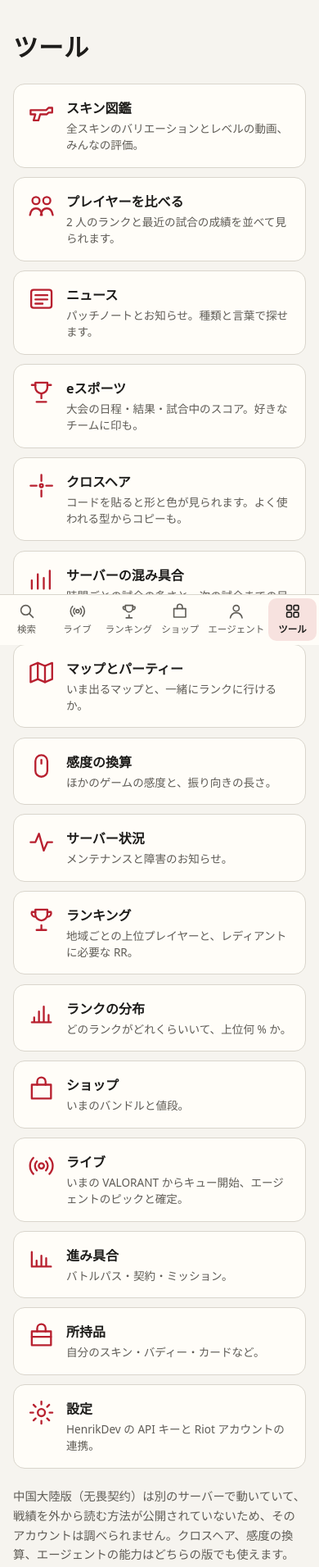
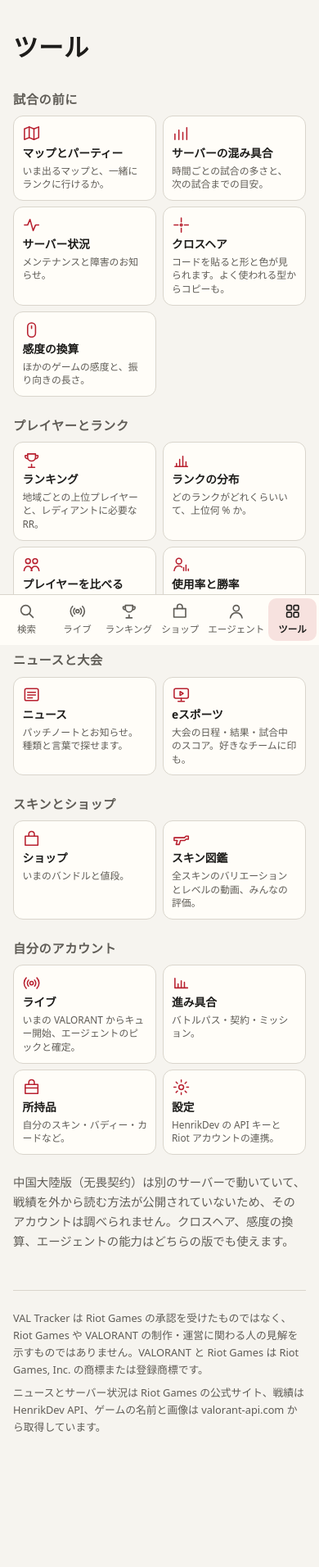
Before and after one commit to AlstRafe/valorant-project, a Flask app: page /tools in a window 390 px wide. Shown: the part 57-1969 px from the top of the page at 82% size. After the commit the page ends 1804 px from the top, so only its background shows below. Run offline with Flask 3, Linux system fonts and the light colour scheme; some libraries are stand-ins or nearby versions.

Commit message:
VAL Tracker: tools by kind, the owner's box on the top page, more on /live (#22)
/tools is grouped into kinds (2 columns on phones) with an owner-only section; the top page shows the owner a 自分 box; /live shows each open-name player's act record and best tier, each team's average rank, and a link to the match that just ended.

Co-Authored-By: Claude Opus 5.5 <noreply@anthropic.com>
Claude-Session: https://claude.ai/code/session_01AYumRpoHe1seYMS5umcu4w

```diff
--- a/valtracker/static/css/app.css
+++ b/valtracker/static/css/app.css
@@ -2369,6 +2369,83 @@ code {
   line-height: 1.5;
 }
 
+/* The top page's 自分 box (the owner only): their own page, the game now, the pass and the collection. */
+.me-box {
+  margin: 1.6rem 0 0;
+}
+.me-links {
+  display: grid;
+  grid-template-columns: repeat(auto-fill, minmax(min(100%, 11rem), 1fr));
+  gap: 0.5rem;
+  margin: 0.6rem 0 0;
+  padding: 0;
+  list-style: none;
+}
+.me-links a {
+  display: grid;
+  gap: 0.15rem;
+  height: 100%;
+  padding: 0.7rem 0.85rem;
+  border: 1px solid var(--rule);
+  border-radius: 12px;
+  background: var(--card);
+  color: var(--ink);
+  text-decoration: none;
+}
+.me-links a:hover {
+  border-color: var(--accent);
+}
+.me-links small {
+  color: var(--soft);
+  font-size: 0.8rem;
+  overflow-wrap: anywhere;
+}
+@media (max-width: 34rem) {
+  .me-links {
+    grid-template-columns: repeat(2, minmax(0, 1fr));
+  }
+}
+
+/* The tools by kind: on phones two to a row, the picture above the words, so the page is not three screens long. */
+.tool-section h2 {
+  margin: 1.6rem 0 0;
+  color: var(--soft);
+  font-size: 0.95rem;
+  letter-spacing: 0.04em;
+}
+.tool-section:first-of-type h2 {
+  margin-top: 0.6rem;
+}
+.tool-grid {
+  margin-top: 0.6rem;
+}
+@media (max-width: 34rem) {
+  .tool-grid {
+    grid-template-columns: repeat(2, minmax(0, 1fr));
+    gap: 0.45rem;
+  }
+  .tool-grid a {
+    grid-template-columns: 1fr;
+    align-content: start;
+    gap: 0.2rem;
+    padding: 0.6rem 0.65rem 0.7rem;
+    border-radius: 12px;
+  }
+  .tool-grid svg {
+    grid-row: auto;
+    width: 1.45rem;
+    height: 1.45rem;
+  }
+  .tool-grid strong {
+    font-size: 0.86rem;
+    line-height: 1.35;
+  }
+  .tool-grid small {
+    font-size: 0.74rem;
+    line-height: 1.4;
+  }
+}
+
 /* The leaderboard: the RR each top rank takes, then the players. */
 .thresholds {
   display: flex;
@@ -3477,6 +3554,27 @@ code {
 }
 .game-state .dot.on {
   background: var(--win);
+}
+/* /live: a player's act (the owner and the players who show their name), the team's average rank, the last match. */
+.seat-record {
+  display: block;
+  color: var(--soft);
+  font-size: 0.78rem;
+}
+.team-average {
+  margin-left: 0.4rem;
+  color: var(--soft);
+  font-size: 0.8rem;
+  font-weight: 400;
+}
+.last-match {
+  display: flex;
+  flex-wrap: wrap;
+  align-items: center;
+  gap: 0.4rem 0.8rem;
+}
+.last-match small {
+  color: var(--soft);
 }
 /* What /live does on each of the game's screens, the one the game is on marked: above everything while the game
    is closed, below the buttons while it is open (agent select lasts about a minute and a half). */
--- a/valtracker/static/js/app.js
+++ b/valtracker/static/js/app.js
@@ -955,6 +955,10 @@
       tab.setAttribute("data-phase", state.phase || "off");
       tab.setAttribute("aria-label", state.words ? "ライブ（" + state.words + "）" : "ライブ");
       tab.title = state.words || "";
+      // the top page's 自分 box says it too
+      document.querySelectorAll("[data-live-text]").forEach(function (words) {
+        if (state.words) words.textContent = state.words;
+      });
       note(state);
     }
 
--- a/valtracker/templates/live.html
+++ b/valtracker/templates/live.html
@@ -9,6 +9,7 @@
 {%- if row.title %}{% set _ = parts.append(row.title) %}{% endif -%}
 {%- if row.level %}{% set _ = parts.append('レベル ' ~ row.level) %}{% endif %}
 {% if parts %}<small>{{ parts|join(' · ') }}</small>{% endif %}
+{% if row.record %}<small class="seat-record">このアクト {{ row.record.wins }}勝 / {{ row.record.games }}試合（{{ row.record.win_rate }}%）{% if row.record.peak_rank %} · 最高 {{ row.record.peak_rank.name }}{% endif %}</small>{% endif %}
 </span>
 {% if row.rank %}<span class="seat-rank">{% if row.rank.icon %}<img src="{{ media(row.rank.icon) }}" alt="" width="28" height="28">{% endif %}<span class="rank-words">{{ row.rank.name }}{% if row.rank.rr is not none %} {{ row.rank.rr }} RR{% endif %}</span></span>{% endif %}
 </li>
@@ -35,6 +36,7 @@
 {% if settings_link %}<p><a class="button" href="{{ url_for('settings') }}#riot">設定で Riot と連携する</a></p>{% endif %}
 {% else %}
 <p class="game-state"><span class="dot {{ 'on' if running else 'off' }}" aria-hidden="true"></span>VALORANT: {% if phase == 'pregame' %}エージェント選択{% elif phase == 'ingame' %}試合中{% elif phase == 'menus' %}{{ 'マッチング中' if party and party.state == 'matchmaking' else 'メニュー' }}{% elif running %}開いています{% elif running is none %}わかりません{% else %}開いていません{% endif %}</p>
+{% if last_match and phase != 'pregame' and phase != 'ingame' %}<p class="last-match"><a class="button quiet" href="{{ last_match }}">さっきの試合を見る</a> <small>試合が終わってから数分で見られるようになります。</small></p>{% endif %}
 {% if not phase %}
 <p class="note">{% if running is none %}ゲームの状態を読めませんでした。{% else %}VALORANT を開くと、ここからキューを開始できます。エージェント選択が始まると、味方とピックがここに出ます。{% endif %}</p>
 {% elif phase == 'menus' %}
@@ -69,7 +71,7 @@
 <p class="live-head">{% if map.image %}<img src="{{ media(map.image) }}" alt="" width="160" height="60">{% endif %}<span><strong>{{ map.name or 'マップ' }}</strong>{% if queue %} · {{ queue }}{% endif %} · {{ 'エージェント選択' if phase == 'pregame' else '試合中' }}{% if left %} · 残り {{ left }} 秒{% endif %}</span></p>
 {% if phase == 'pregame' %}
 <section aria-labelledby="ally-title">
-<h2 id="ally-title">味方</h2>
+<h2 id="ally-title">味方{% if average %} <small class="team-average">平均 {{ average.name }}</small>{% endif %}</h2>
 <ul class="seats">{% for row in players %}{{ person(row) }}{% endfor %}</ul>
 {% if enemy_size %}<p class="note">相手は {{ enemy_locked }} / {{ enemy_size }} 人が確定（相手の名前とエージェントは、ゲームでも試合が始まるまで出ません）</p>{% endif %}
 </section>
@@ -103,7 +105,7 @@
 {% else %}
 {% for team in teams %}
 <section aria-labelledby="team-{{ loop.index }}">
-<h2 id="team-{{ loop.index }}">{{ '味方' if team.ours else '相手' }}</h2>
+<h2 id="team-{{ loop.index }}">{{ '味方' if team.ours else '相手' }}{% if team.average %} <small class="team-average">平均 {{ team.average.name }}</small>{% endif %}</h2>
 <ul class="seats">{% for row in team.players %}{{ person(row) }}{% endfor %}</ul>
 </section>
 {% endfor %}
--- a/valtracker/templates/tools.html
+++ b/valtracker/templates/tools.html
@@ -4,25 +4,49 @@
 <section class="hero">
 <h1>{{ t('ツール') }}</h1>
 </section>
+<section class="tool-section" aria-labelledby="tools-1">
+<h2 id="tools-1">{{ t('試合の前に') }}</h2>
 <ul class="tool-grid">
-<li><a href="{{ url_for('skins') }}"><svg viewBox="0 0 24 24" aria-hidden="true"><path d="M3 10.5h13l2-2h3v4h-3l-1.5 1.5H11l-1.5 5h-4l1.5-5H3z"/></svg><strong>{{ t('スキン図鑑') }}</strong><small>{{ t('全スキンのバリエーションとレベルの動画、みんなの評価。') }}</small></a></li>
-<li><a href="{{ url_for('compare') }}"><svg viewBox="0 0 24 24" aria-hidden="true"><circle cx="7.5" cy="8" r="3"/><circle cx="16.5" cy="8" r="3"/><path d="M2.5 20c.6-3.6 2.4-5.5 5-5.5s4.4 1.9 5 5.5M11.5 20c.6-3.6 2.4-5.5 5-5.5s4.4 1.9 5 5.5"/></svg><strong>{{ t('プレイヤーを比べる') }}</strong><small>{{ t('2 人のランクと最近の試合の成績を並べて見られます。') }}</small></a></li>
-<li><a href="{{ url_for('news') }}"><svg viewBox="0 0 24 24" aria-hidden="true"><rect x="3.5" y="4.5" width="17" height="15" rx="2"/><path d="M7 9h10M7 12.5h10M7 16h6"/></svg><strong>{{ t('ニュース') }}</strong><small>{{ t('パッチノートとお知らせ。種類と言葉で探せます。') }}</small></a></li>
-<li><a href="{{ url_for('esports') }}"><svg viewBox="0 0 24 24" aria-hidden="true"><path d="M7 4h10v4a5 5 0 0 1-10 0z"/><path d="M12 13v4M8 20h8M4 6h3M17 6h3"/></svg><strong>{{ t('eスポーツ') }}</strong><small>{{ t('大会の日程・結果・試合中のスコア。好きなチームに印も。') }}</small></a></li>
+<li><a href="{{ url_for('queue_settings') }}"><svg viewBox="0 0 24 24" aria-hidden="true"><path d="M9 4 3 6.5v13.5l6-2.5 6 2.5 6-2.5V4l-6 2.5z"/><path d="M9 4v13.5M15 6.5V20"/></svg><strong>{{ t('マップとパーティー') }}</strong><small>{{ t('いま出るマップと、一緒にランクに行けるか。') }}</small></a></li>
+<li><a href="{{ url_for('servers') }}"><svg viewBox="0 0 24 24" aria-hidden="true"><path d="M4 20V13M9 20V8M14 20v-9M19 20V5"/></svg><strong>{{ t('サーバーの混み具合') }}</strong><small>{{ t('時間ごとの試合の多さと、次の試合までの目安。') }}</small></a></li>
+<li><a href="{{ url_for('status') }}"><svg viewBox="0 0 24 24" aria-hidden="true"><path d="M3 12h4l3-7 4 14 3-7h4"/></svg><strong>{{ t('サーバー状況') }}</strong><small>{{ t('メンテナンスと障害のお知らせ。') }}</small></a></li>
 <li><a href="{{ url_for('crosshair') }}"><svg viewBox="0 0 24 24" aria-hidden="true"><circle cx="12" cy="12" r="1.3"/><path d="M12 3v5M12 16v5M3 12h5M16 12h5"/></svg><strong>{{ t('クロスヘア') }}</strong><small>{{ t('コードを貼ると形と色が見られます。よく使われる型からコピーも。') }}</small></a></li>
-<li><a href="{{ url_for('servers') }}"><svg viewBox="0 0 24 24" aria-hidden="true"><path d="M4 20V13M9 20V8M14 20v-9M19 20V5"/></svg><strong>{{ t('サーバーの混み具合') }}</strong><small>{{ t('時間ごとの試合の多さと、次の試合までの目安。') }}</small></a></li>
-<li><a href="{{ url_for('queue_settings') }}"><svg viewBox="0 0 24 24" aria-hidden="true"><path d="M9 4 3 6.5v13.5l6-2.5 6 2.5 6-2.5V4l-6 2.5z"/><path d="M9 4v13.5M15 6.5V20"/></svg><strong>{{ t('マップとパーティー') }}</strong><small>{{ t('いま出るマップと、一緒にランクに行けるか。') }}</small></a></li>
 <li><a href="{{ url_for('sensitivity') }}"><svg viewBox="0 0 24 24" aria-hidden="true"><rect x="7" y="3" width="10" height="18" rx="5"/><path d="M12 7v3"/></svg><strong>{{ t('感度の換算') }}</strong><small>{{ t('ほかのゲームの感度と、振り向きの長さ。') }}</small></a></li>
-<li><a href="{{ url_for('status') }}"><svg viewBox="0 0 24 24" aria-hidden="true"><path d="M3 12h4l3-7 4 14 3-7h4"/></svg><strong>{{ t('サーバー状況') }}</strong><small>{{ t('メンテナンスと障害のお知らせ。') }}</small></a></li>
+</ul>
+</section>
+<section class="tool-section" aria-labelledby="tools-2">
+<h2 id="tools-2">{{ t('プレイヤーとランク') }}</h2>
+<ul class="tool-grid">
 <li><a href="{{ url_for('leaderboard') }}"><svg viewBox="0 0 24 24" aria-hidden="true"><path d="M8 21h8M12 17v4M7 4h10v4a5 5 0 0 1-10 0z"/><path d="M7 6H4a3 3 0 0 0 3 4M17 6h3a3 3 0 0 1-3 4"/></svg><strong>{{ t('ランキング') }}</strong><small>{{ t('地域ごとの上位プレイヤーと、レディアントに必要な RR。') }}</small></a></li>
 <li><a href="{{ url_for('ranks') }}"><svg viewBox="0 0 24 24" aria-hidden="true"><path d="M4 20h16M6 20v-4M10 20v-9M14 20V7M18 20v-6"/></svg><strong>{{ t('ランクの分布') }}</strong><small>{{ t('どのランクがどれくらいいて、上位何 % か。') }}</small></a></li>
+<li><a href="{{ url_for('compare') }}"><svg viewBox="0 0 24 24" aria-hidden="true"><circle cx="7.5" cy="8" r="3"/><circle cx="16.5" cy="8" r="3"/><path d="M2.5 20c.6-3.6 2.4-5.5 5-5.5s4.4 1.9 5 5.5M11.5 20c.6-3.6 2.4-5.5 5-5.5s4.4 1.9 5 5.5"/></svg><strong>{{ t('プレイヤーを比べる') }}</strong><small>{{ t('2 人のランクと最近の試合の成績を並べて見られます。') }}</small></a></li>
+<li><a href="{{ url_for('agent_stats') }}"><svg viewBox="0 0 24 24" aria-hidden="true"><circle cx="9" cy="8" r="3.5"/><path d="M3 20c.7-3.8 3-6 6-6 1.5 0 2.8.5 3.8 1.5"/><path d="M15 20v-4M18 20v-7M21 20v-2"/></svg><strong>{{ t('使用率と勝率') }}</strong><small>{{ t('エージェントごとの選ばれる割合と勝率。') }}</small></a></li>
+</ul>
+</section>
+<section class="tool-section" aria-labelledby="tools-3">
+<h2 id="tools-3">{{ t('ニュースと大会') }}</h2>
+<ul class="tool-grid">
+<li><a href="{{ url_for('news') }}"><svg viewBox="0 0 24 24" aria-hidden="true"><rect x="3.5" y="4.5" width="17" height="15" rx="2"/><path d="M7 9h10M7 12.5h10M7 16h6"/></svg><strong>{{ t('ニュース') }}</strong><small>{{ t('パッチノートとお知らせ。種類と言葉で探せます。') }}</small></a></li>
+<li><a href="{{ url_for('esports') }}"><svg viewBox="0 0 24 24" aria-hidden="true"><rect x="3" y="4.5" width="18" height="12" rx="2"/><path d="M8 20.5h8M12 16.5v4M10.5 8l4 2.5-4 2.5z"/></svg><strong>{{ t('eスポーツ') }}</strong><small>{{ t('大会の日程・結果・試合中のスコア。好きなチームに印も。') }}</small></a></li>
+</ul>
+</section>
+<section class="tool-section" aria-labelledby="tools-4">
+<h2 id="tools-4">{{ t('スキンとショップ') }}</h2>
+<ul class="tool-grid">
 <li><a href="{{ url_for('shop') }}"><svg viewBox="0 0 24 24" aria-hidden="true"><path d="M4 8.5h16V20H4z"/><path d="M8.5 8.5V6a3.5 3.5 0 0 1 7 0v2.5"/></svg><strong>{{ t('ショップ') }}</strong><small>{{ t('いまのバンドルと値段。') }}</small></a></li>
+<li><a href="{{ url_for('skins') }}"><svg viewBox="0 0 24 24" aria-hidden="true"><path d="M3 10.5h13l2-2h3v4h-3l-1.5 1.5H11l-1.5 5h-4l1.5-5H3z"/></svg><strong>{{ t('スキン図鑑') }}</strong><small>{{ t('全スキンのバリエーションとレベルの動画、みんなの評価。') }}</small></a></li>
+</ul>
+</section>
 {% if owner %}
-<li lang="ja"><a href="{{ url_for('live') }}"><svg viewBox="0 0 24 24" aria-hidden="true"><circle cx="12" cy="12" r="2.2"/><path d="M8.2 8.2a5.4 5.4 0 0 0 0 7.6M15.8 8.2a5.4 5.4 0 0 1 0 7.6M5.3 5.3a9.5 9.5 0 0 0 0 13.4M18.7 5.3a9.5 9.5 0 0 1 0 13.4"/></svg><strong>ライブ</strong><small>いまの VALORANT からキュー開始、エージェントのピックと確定。</small></a></li>
-<li lang="ja"><a href="{{ url_for('progress') }}"><svg viewBox="0 0 24 24" aria-hidden="true"><path d="M4 18h16M4 18V6M8 18v-5M12 18V9M16 18v-7"/></svg><strong>進み具合</strong><small>バトルパス・契約・ミッション。</small></a></li>
-<li lang="ja"><a href="{{ url_for('collection') }}"><svg viewBox="0 0 24 24" aria-hidden="true"><path d="M4 8.5h16V20H4z"/><path d="M8.5 8.5V6a3.5 3.5 0 0 1 7 0v2.5M4 13h16"/></svg><strong>所持品</strong><small>自分のスキン・バディー・カードなど。</small></a></li>
-<li lang="ja"><a href="{{ url_for('settings') }}"><svg viewBox="0 0 24 24" aria-hidden="true"><circle cx="12" cy="12" r="3"/><path d="M12 2.8v2.4M12 18.8v2.4M2.8 12h2.4M18.8 12h2.4M5.5 5.5l1.7 1.7M16.8 16.8l1.7 1.7M5.5 18.5l1.7-1.7M16.8 7.2l1.7-1.7"/></svg><strong>設定</strong><small>HenrikDev の API キーと Riot アカウントの連携。</small></a></li>
+<section class="tool-section" aria-labelledby="tools-me" lang="ja">
+<h2 id="tools-me">自分のアカウント</h2>
+<ul class="tool-grid">
+<li><a href="{{ url_for('live') }}"><svg viewBox="0 0 24 24" aria-hidden="true"><circle cx="12" cy="12" r="2.2"/><path d="M8.2 8.2a5.4 5.4 0 0 0 0 7.6M15.8 8.2a5.4 5.4 0 0 1 0 7.6M5.3 5.3a9.5 9.5 0 0 0 0 13.4M18.7 5.3a9.5 9.5 0 0 1 0 13.4"/></svg><strong>ライブ</strong><small>いまの VALORANT からキュー開始、エージェントのピックと確定。</small></a></li>
+<li><a href="{{ url_for('progress') }}"><svg viewBox="0 0 24 24" aria-hidden="true"><path d="M4 18h16M4 18V6M8 18v-5M12 18V9M16 18v-7"/></svg><strong>進み具合</strong><small>バトルパス・契約・ミッション。</small></a></li>
+<li><a href="{{ url_for('collection') }}"><svg viewBox="0 0 24 24" aria-hidden="true"><path d="M4 8.5h16V20H4z"/><path d="M8.5 8.5V6a3.5 3.5 0 0 1 7 0v2.5M4 13h16"/></svg><strong>所持品</strong><small>自分のスキン・バディー・カードなど。</small></a></li>
+<li><a href="{{ url_for('settings') }}"><svg viewBox="0 0 24 24" aria-hidden="true"><circle cx="12" cy="12" r="3"/><path d="M12 2.8v2.4M12 18.8v2.4M2.8 12h2.4M18.8 12h2.4M5.5 5.5l1.7 1.7M16.8 16.8l1.7 1.7M5.5 18.5l1.7-1.7M16.8 7.2l1.7-1.7"/></svg><strong>設定</strong><small>HenrikDev の API キーと Riot アカウントの連携。</small></a></li>
+</ul>
+</section>
 {% endif %}
-</ul>
 <p class="note cn" id="china">{{ t('中国大陸版（无畏契约）は別のサーバーで動いていて、戦績を外から読む方法が公開されていないため、そのアカウントは調べられません。クロスヘア、感度の換算、エージェントの能力はどちらの版でも使えます。') }}</p>
 {% endblock %}
```
Also changed, not shown: docs/DESIGN.md (+26 -26 lines), tests/fixtures/riot_pd.json (+21 -2 lines), tests/test_owner.py (+42 -0 lines), tests/test_tools.py (+8 -0 lines), valtracker/live.py (+51 -2 lines), valtracker/locale.py (+9 -0 lines), valtracker/owner.py (+32 -0 lines), valtracker/templates/home.html (+12 -0 lines), valtracker/views.py (+10 -2 lines).
